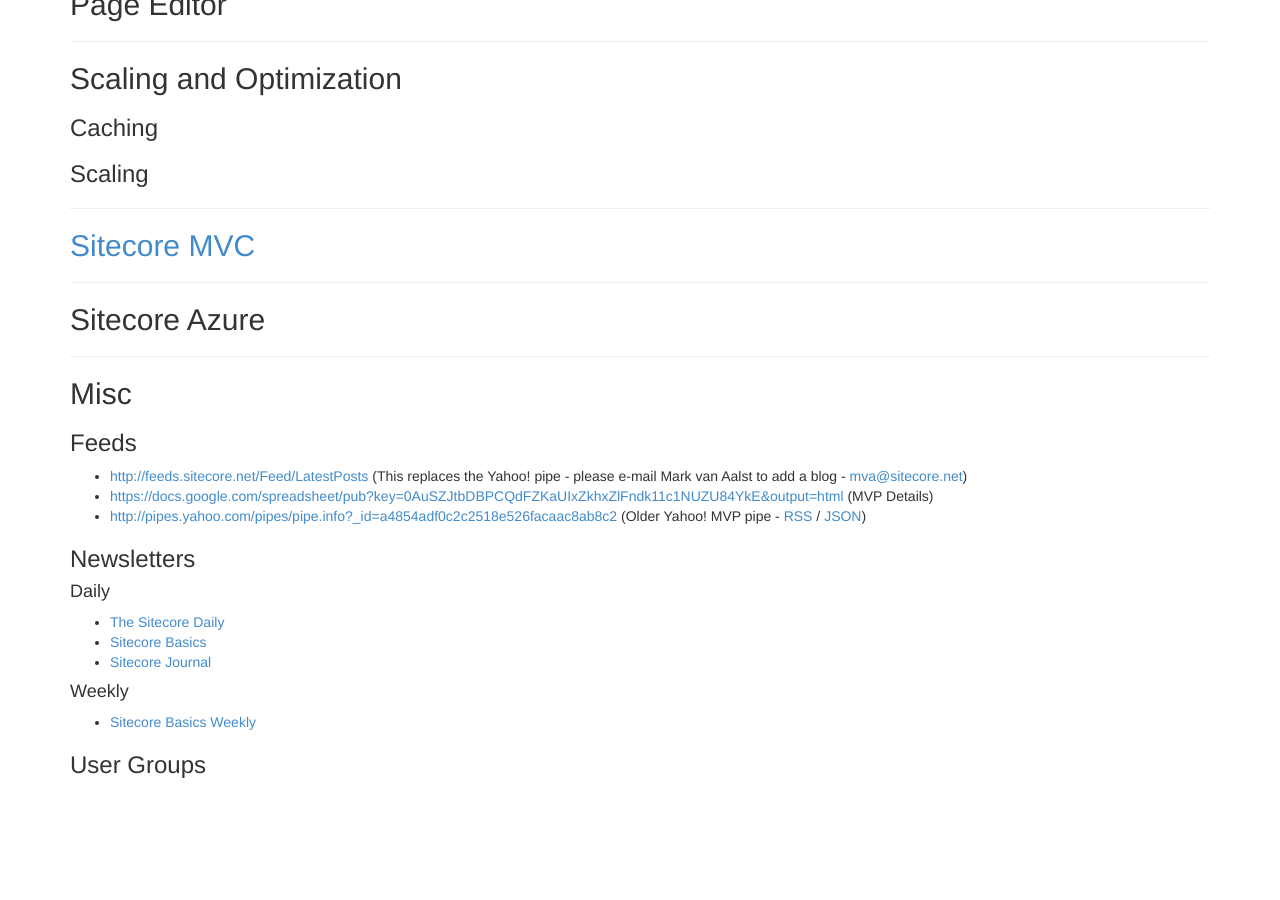
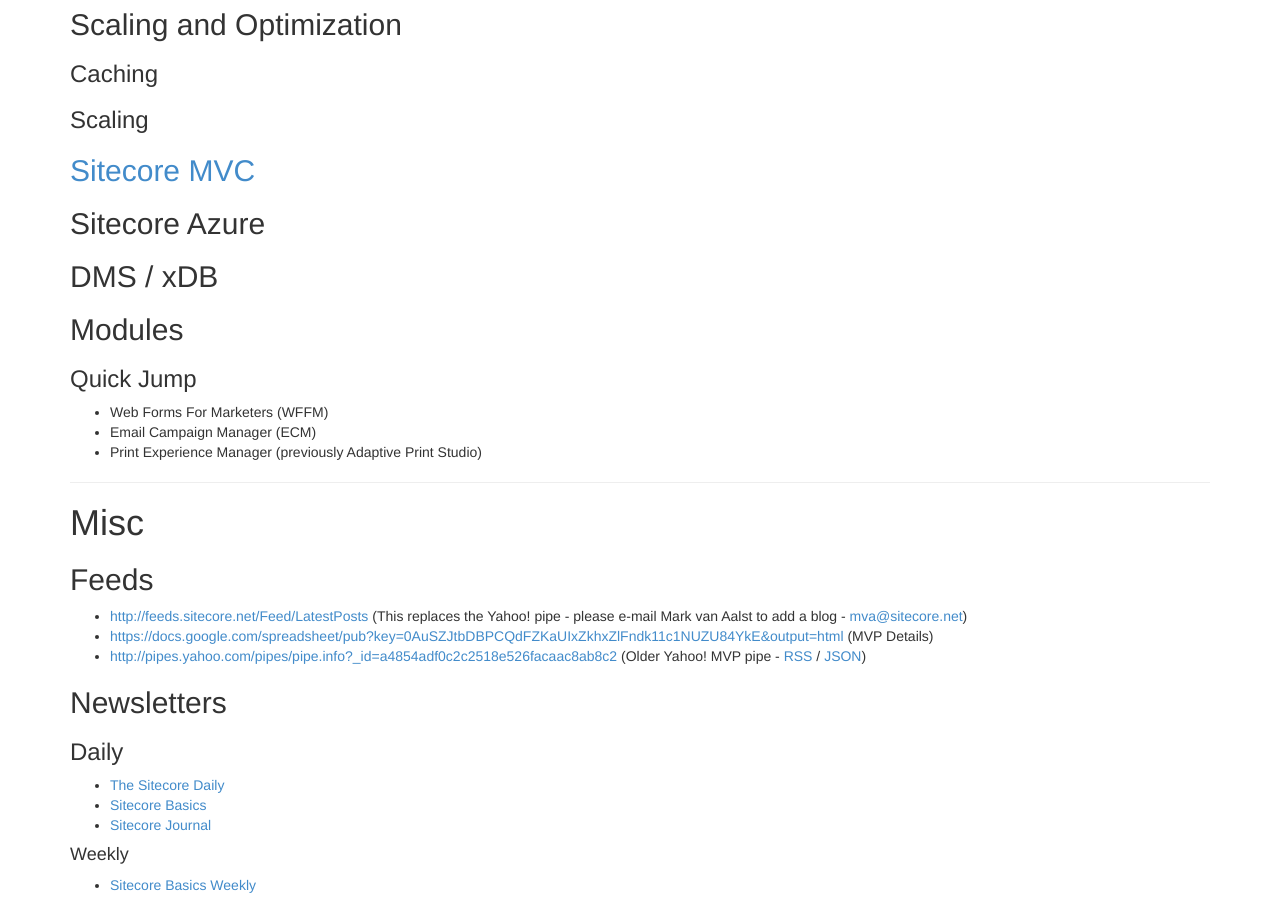
Before and after one commit to Sitecore-Community/docs, a Jekyll site: the page built from index.md, in a window 1280 px wide and 900 px high, scrolled down 783 px. Built offline with Jekyll 4.4.1, drawn with Linux system fonts in a browser that asks for light colours; nearby versions of some CDN libraries; before the commit the page ends 1571 px from its top, so only the background shows below that.

Commit message:
Modified file using Dillinger

```diff
--- a/index.md
+++ b/index.md
@@ -14,7 +14,9 @@
 * [Sitecore Knowledgebase (KB)](https://kb.sitecore.net/) - Known issues and how-tos from Support
 * [Compatability Tables](https://kb.sitecore.net/SearchResults#term=compatability%20tables) - Matrix of version numbers
 * [Sitecore Marketplace](https://marketplace.sitecore.net/) - Module downloads
- * [Sitecore Instance Manager (SIM)](https://marketplace.sitecore.net/Modules/Sitecore_Instance_Manager.aspx)
+  * [Sitecore Instance Manager (SIM)](https://marketplace.sitecore.net/Modules/Sitecore_Instance_Manager.aspx)
+
+---------------------------------------
 
 # Documentation
 
@@ -25,12 +27,7 @@
 * Defining Data
 * Presentation
 * Basic API
-
----------------------------------------
-
-## Page Editor
-
----------------------------------------
+* Page Editor
 
 ##Scaling and Optimization
 
@@ -38,27 +35,34 @@
 
 ### Scaling
 
----------------------------------------
+##[Sitecore MVC](/documentation/Sitecore MVC/index.html)
 
-##[Sitecore MVC](/documentation/Sitecore MVC/index.html)
+
+##Sitecore Azure
+
+## DMS / xDB
+
+## Modules
+
+### Quick Jump
+
+* Web Forms For Marketers (WFFM)
+* Email Campaign Manager (ECM)
+* Print Experience Manager (previously Adaptive Print Studio)
 
 ---------------------------------------
 
-##Sitecore Azure
+# Misc
 
----------------------------------------
-
-## Misc
-
-### Feeds
+## Feeds
 
 * [http://feeds.sitecore.net/Feed/LatestPosts](http://feeds.sitecore.net/Feed/LatestPosts) (This replaces the Yahoo! pipe - please e-mail Mark van Aalst to add a blog - [mva@sitecore.net](mva@sitecore.net))
 * [https://docs.google.com/spreadsheet/pub?key=0AuSZJtbDBPCQdFZKaUIxZkhxZlFndk11c1NUZU84YkE&output=html](https://docs.google.com/spreadsheet/pub?key=0AuSZJtbDBPCQdFZKaUIxZkhxZlFndk11c1NUZU84YkE&output=html) (MVP Details)
 * [http://pipes.yahoo.com/pipes/pipe.info?_id=a4854adf0c2c2518e526facaac8ab8c2](http://pipes.yahoo.com/pipes/pipe.info?_id=a4854adf0c2c2518e526facaac8ab8c2) (Older Yahoo! MVP pipe - [RSS](http://pipes.yahoo.com/pipes/pipe.run?_id=a4854adf0c2c2518e526facaac8ab8c2&_render=rss) / [JSON](http://pipes.yahoo.com/pipes/pipe.run?_id=a4854adf0c2c2518e526facaac8ab8c2&_render=json))
 
-###Newsletters
+##Newsletters
 
-#### Daily
+### Daily
 
 * [The Sitecore Daily](http://paper.li/sitecore)
 * [Sitecore Basics](http://paper.li/kiranpatils/1378702752)
```
